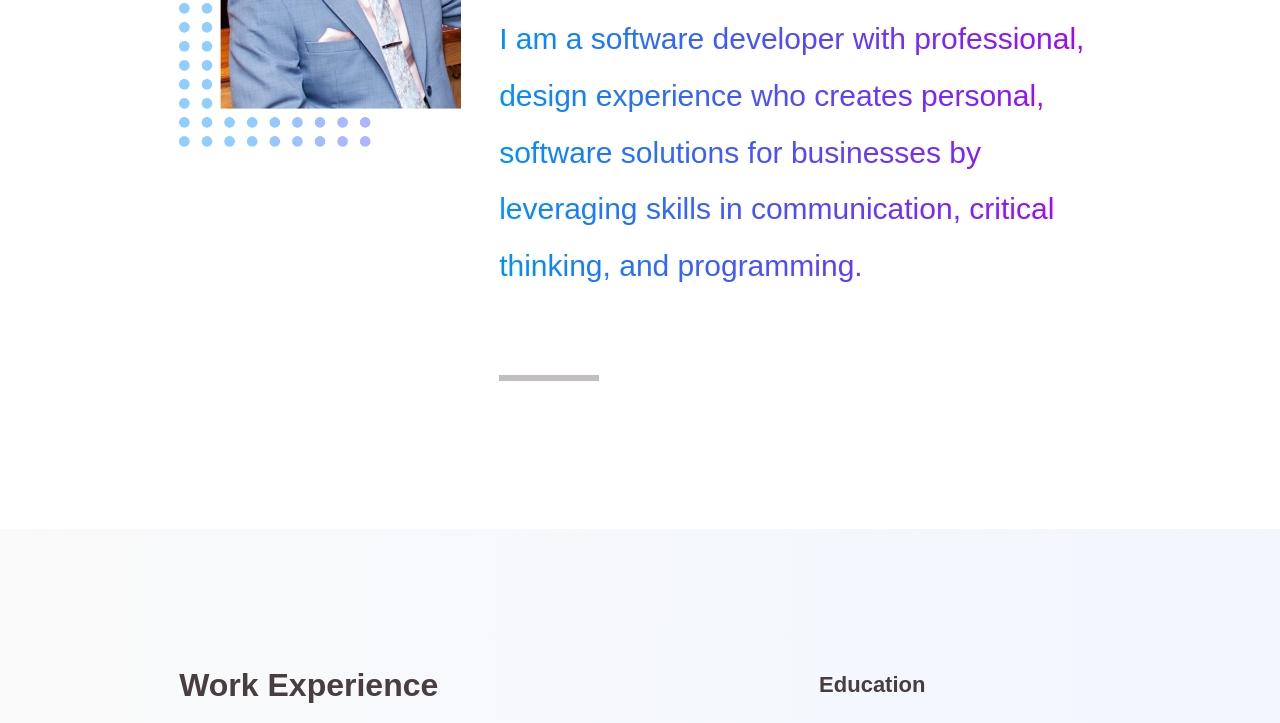
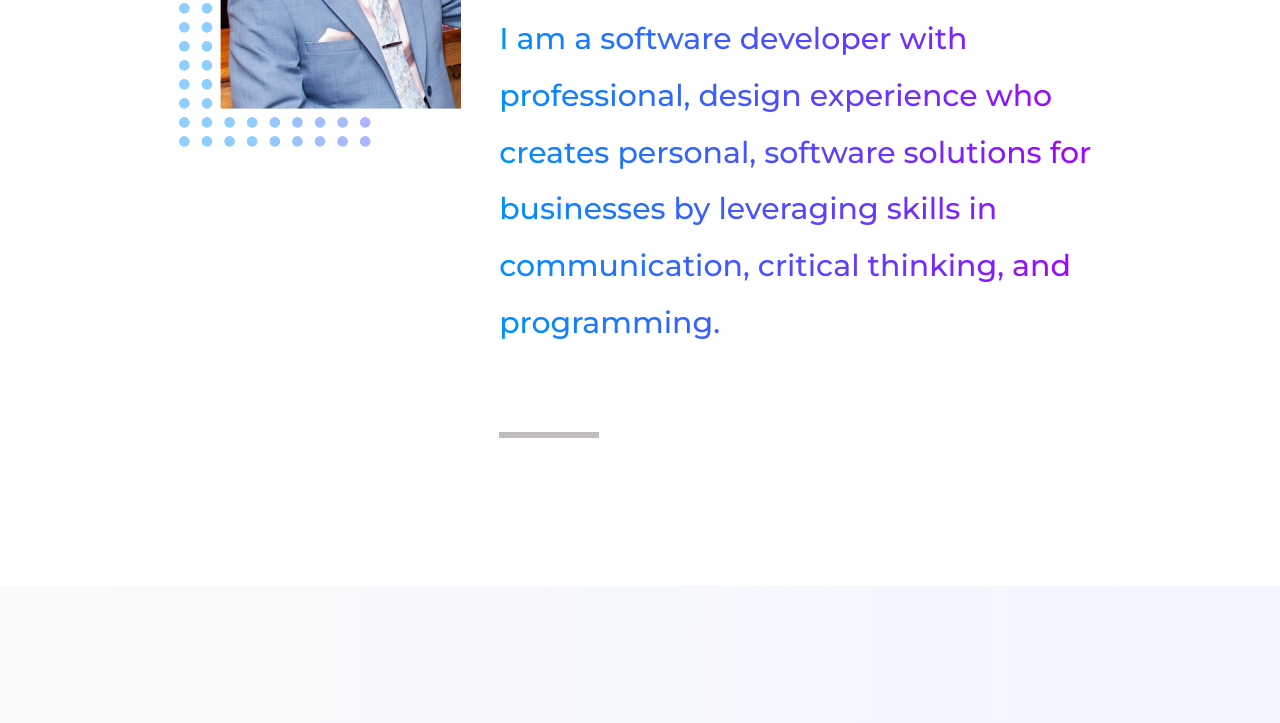
Before and after one commit to Adbauer89/adbauer89.github.io, a plain HTML site: page index.html in a window 1280 px wide. Shown: the part 382-1105 px from the top of the page. Drawn offline with Linux system fonts and the light colour scheme.

Commit message:
add google fonts

```diff
--- a/index.html
+++ b/index.html
@@ -4,6 +4,8 @@
     <title>Alan Bauer | Software Developer</title>
     <link rel="stylesheet" href="resources/simple-grid.css" />
     <link rel="stylesheet" href="resources/style.css" />
+    <link rel="preconnect" href="https://fonts.gstatic.com">
+    <link href="https://fonts.googleapis.com/css2?family=Montserrat:wght@400;500;600;700;900&family=Raleway:wght@400;500;600;700;800;900&display=swap" rel="stylesheet">
 </head>
     <body>
         <header class="bg-primary">
```
